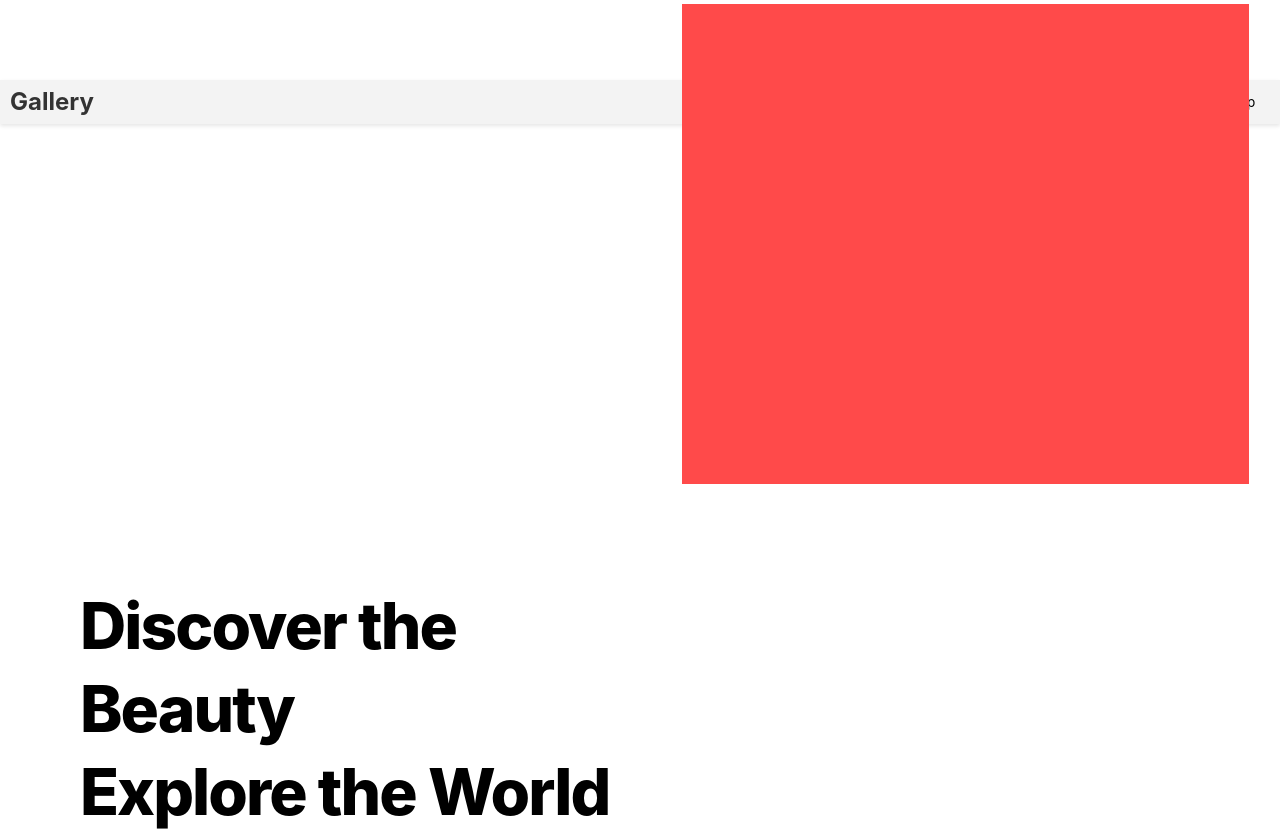
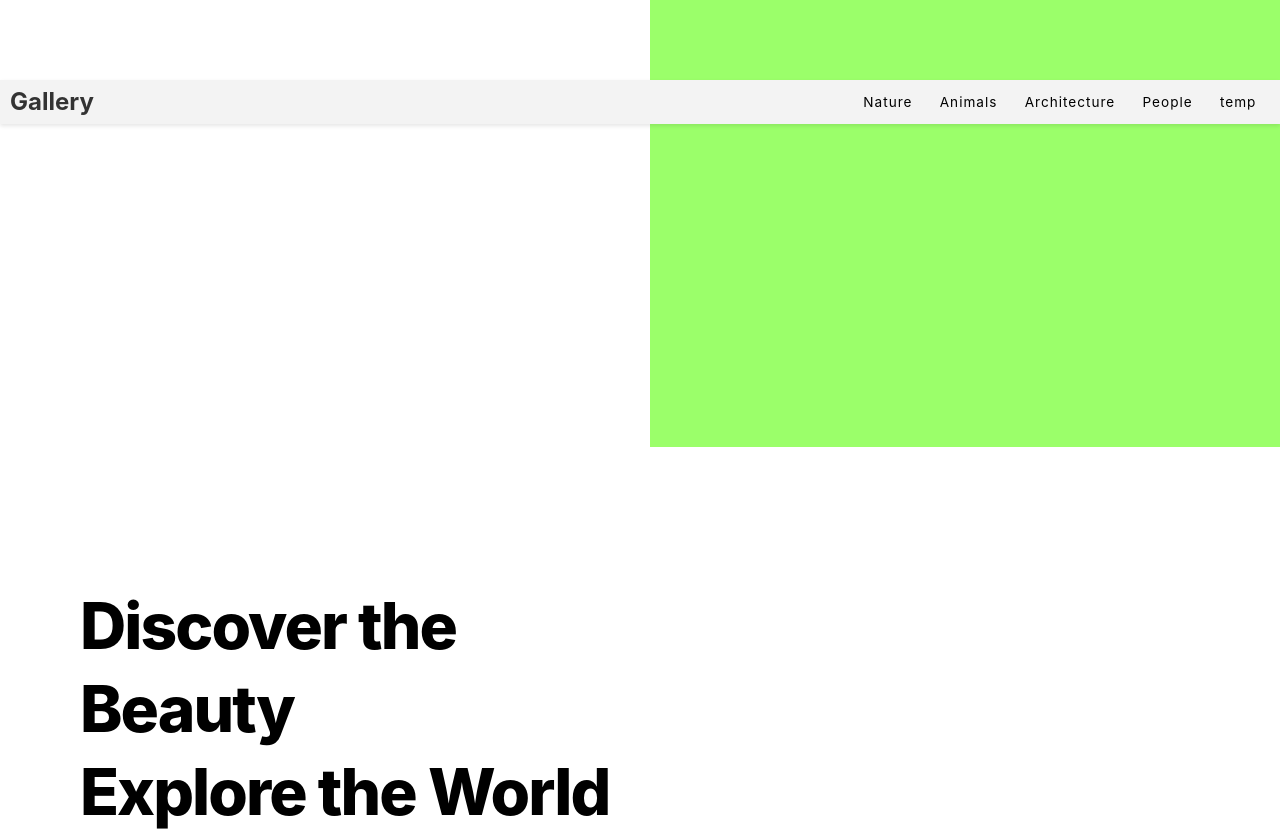
Before and after one commit to tibineeva/swelte-test, a SvelteKit app: page / in a window 1280 px wide. Shown: the top 831 px of the page. Built offline with nearby package versions, Linux system fonts and the light colour scheme.

Commit message:
add main page and nav

```diff
--- a/src/routes/+page.svelte
+++ b/src/routes/+page.svelte
@@ -31,7 +31,7 @@
 <div class="background-div"></div>
 
 <style>
-    .info {
+ .info {
         text-align: center;
         position: relative;
     }
@@ -69,15 +69,14 @@
     .info h2 {
         max-width: 65ch;
         font-weight: 200;
-        margin-top: 0.5rem;
+        margin-top: 0.50rem;
     }
 
     .background-div {
-        background-color: #ff4a4a;
-        width: 90%;
-        height: 60vh;
-        margin: -200px auto;
-        position: relative;
+        background-color: #9bff6a;
+        width: 100%;
+        height: 56vh;
+        margin: -205px auto;
     }
 
     .info .info-text {
@@ -92,6 +91,6 @@
     }
 
     .scroll-button .arrow {
-        margin-left: 0.5rem;
+        margin-left: 0.50rem;
     }
 </style>
```
